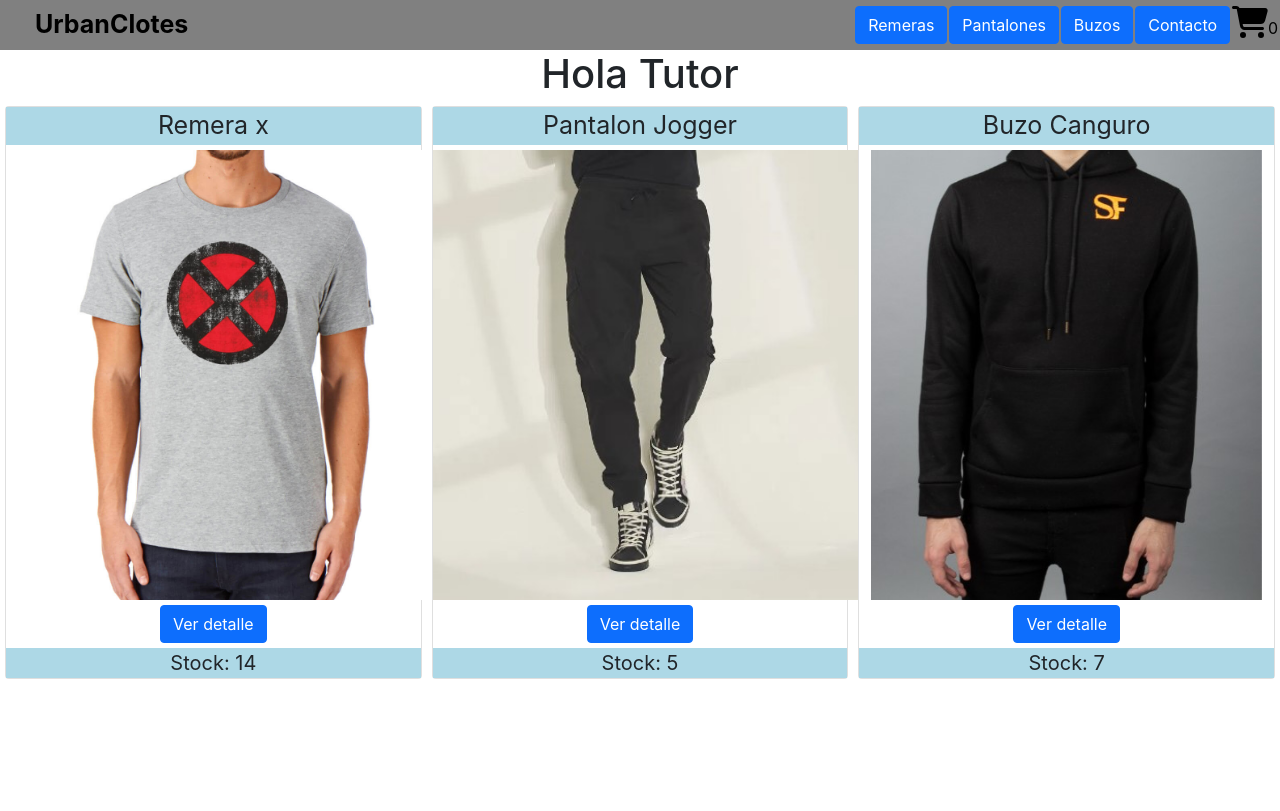
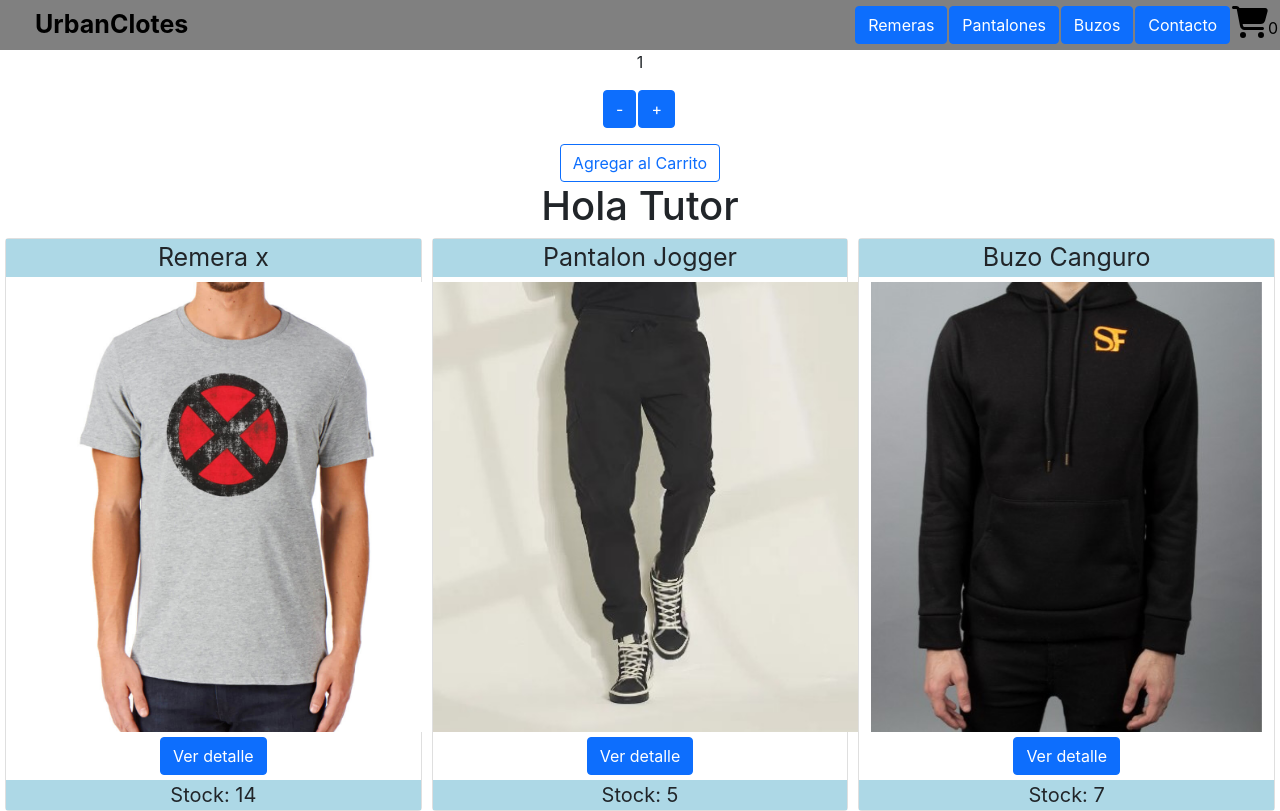
Before and after one commit to gabynellen/urbanclotes, a React (Create React App) app: page / in a window 1280 px wide. Built offline with nearby package versions, Linux system fonts and the light colour scheme; the HTML template or start-up script is replaced by a standard one.

Commit message:
entrega clase 4 y 5

```diff
--- a/src/App.js
+++ b/src/App.js
@@ -7,21 +7,21 @@ import { useState } from 'react';
 
 function App() {
 
-  const [cantidad, setQuantity] = useState(0)
+  const [cantidad, setCantidad] = useState(0)
   const stock = 10
 
   const handleOnAdd = (quantity) => {
 
     if(cantidad < stock){
       console.log('cantidad de items agregados', quantity)
-      setQuantity(cantidad + quantity)
+      setCantidad(cantidad + quantity)
     }
   }
 
   return (
     <div className="App">
       <Navbar/>
-      {/* <ItemCount stock={stock} initial={1} onAdd={handleOnAdd}/> */}
+      <ItemCount stock={stock} initial={1} onAdd={handleOnAdd}/>
       <ItemListContainer greeting="Hola Tutor "/>
     </div>
   );
--- a/src/components/ItemList/ItemList.css
+++ b/src/components/ItemList/ItemList.css
@@ -1,4 +1,5 @@
 .products{
     width: 100wh;
     display: flex;
+    justify-content: center;
 }
--- a/src/components/ItemList/ItemList.js
+++ b/src/components/ItemList/ItemList.js
@@ -5,7 +5,7 @@ const ItemList = ({products}) =>{
     return (
         <div className='products'>
             {products.map(product => (
-                <Item product={product}/>
+                <Item key={product.id} product={product}/>
             ))}
         </div>
     )
```
